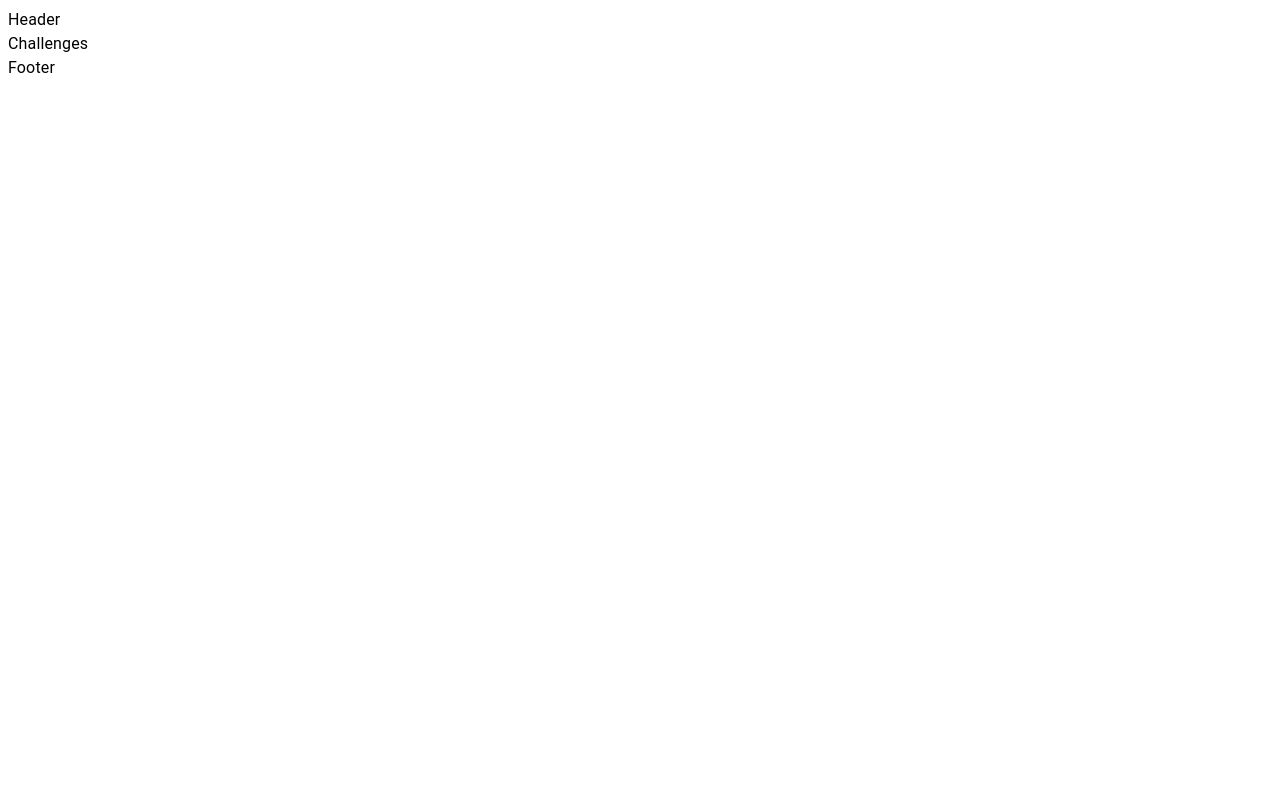
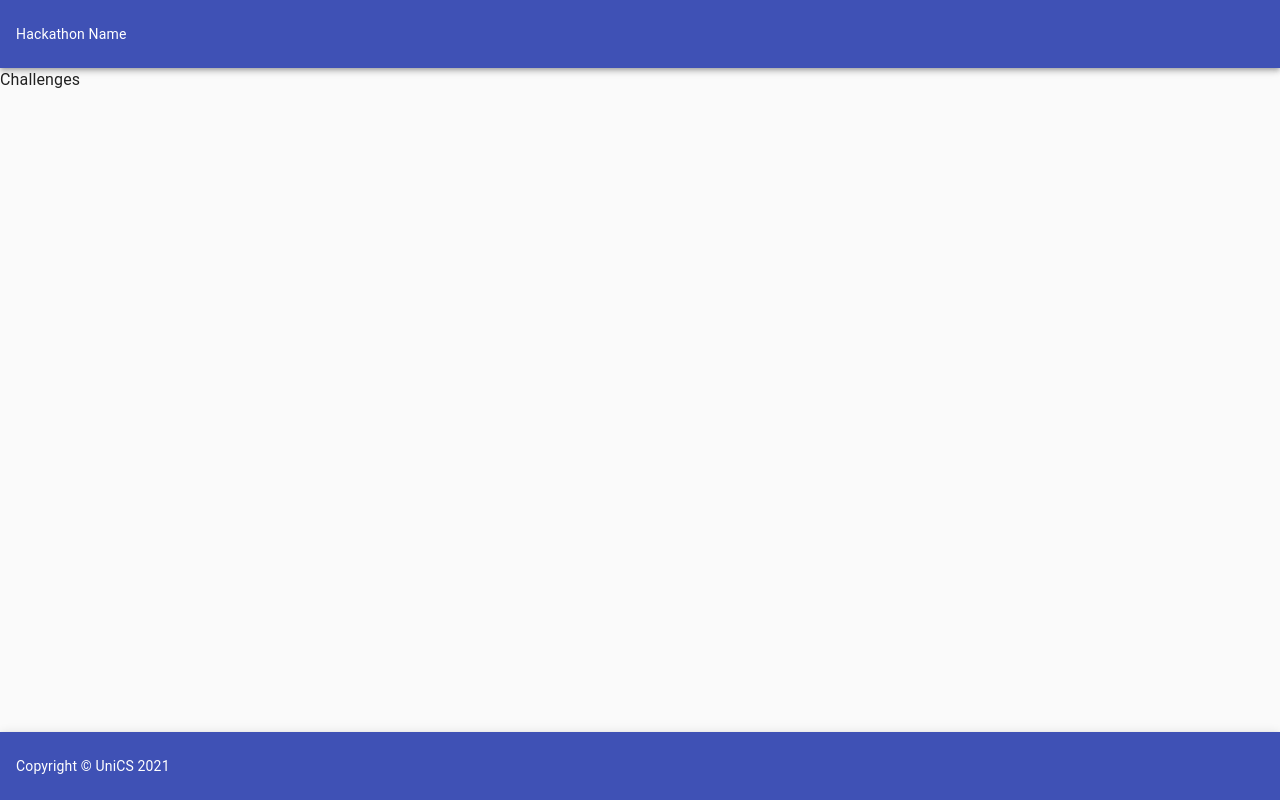
Before and after one commit to greatunihack/2021-greatunihack, a React (Create React App) app: page /dashboard/challenges in a window 1280 px wide. Built offline with nearby package versions, Linux system fonts and the light colour scheme.

Commit message:
Add initial header & footer

```diff
--- /dev/null
+++ b/src/components/dashboard/Footer.tsx
@@ -0,0 +1,33 @@
+import {
+  AppBar,
+  Link,
+  Typography,
+  CssBaseline,
+  makeStyles,
+} from "@material-ui/core";
+
+const useStyles = makeStyles((theme) => ({
+  footer: {
+    padding: theme.spacing(3, 2),
+    marginTop: "auto",
+  },
+}));
+
+export default function Footer() {
+  const classes = useStyles();
+
+  return (
+    <>
+      <AppBar position="static" className={classes.footer}>
+        <Typography variant="body2">
+          {"Copyright © "}
+          <Link color="inherit" href="https://unicsmcr.com/">
+            UniCS
+          </Link>{" "}
+          {new Date().getFullYear()}
+        </Typography>
+      </AppBar>
+      <CssBaseline />
+    </>
+  );
+}
--- /dev/null
+++ b/src/components/dashboard/Header.tsx
@@ -0,0 +1,21 @@
+import { AppBar, Typography, makeStyles } from "@material-ui/core";
+
+const useStyles = makeStyles((theme) => ({
+  header: {
+    padding: theme.spacing(3, 2),
+  },
+}));
+
+export default function Header() {
+  const classes = useStyles();
+
+  return (
+    <>
+      <AppBar position="static" className={classes.header}>
+        <Typography variant="body2">
+          {process.env.REACT_APP_HACKATHON_NAME}
+        </Typography>
+      </AppBar>
+    </>
+  );
+}
--- a/src/components/dashboard/index.tsx
+++ b/src/components/dashboard/index.tsx
@@ -1,4 +1,4 @@
-import { Typography } from "@material-ui/core";
+import { Box, makeStyles } from "@material-ui/core";
 import {
   BrowserRouter as Router,
   Switch,
@@ -11,11 +11,24 @@ import Profile from "src/pages/profile";
 import Contact from "src/pages/contact";
 import Sponsors from "src/pages/sponsors";
 import Challenges from "src/pages/challenges";
+import Footer from "src/components/dashboard/Footer";
+import Header from "src/components/dashboard/Header";
+
+const useStyles = makeStyles((theme) => ({
+  root: {
+    display: "flex",
+    flexDirection: "column",
+    minHeight: "100vh",
+  },
+}));
 
 export default function Landing() {
+  const classes = useStyles();
+
   return (
+    <Box className={classes.root}>
       <Router>
-      <Typography>Header</Typography>
+        <Header />
         <Switch>
           <Route exact path="/dashboard">
             <Redirect push to="/dashboard/home" />
@@ -39,7 +52,8 @@ export default function Landing() {
             <Challenges />
           </Route>
         </Switch>
-      <Typography>Footer</Typography>
+        <Footer />
       </Router>
+    </Box>
   );
 }
```
Lines whose indentation alone changed are shown as unchanged.
